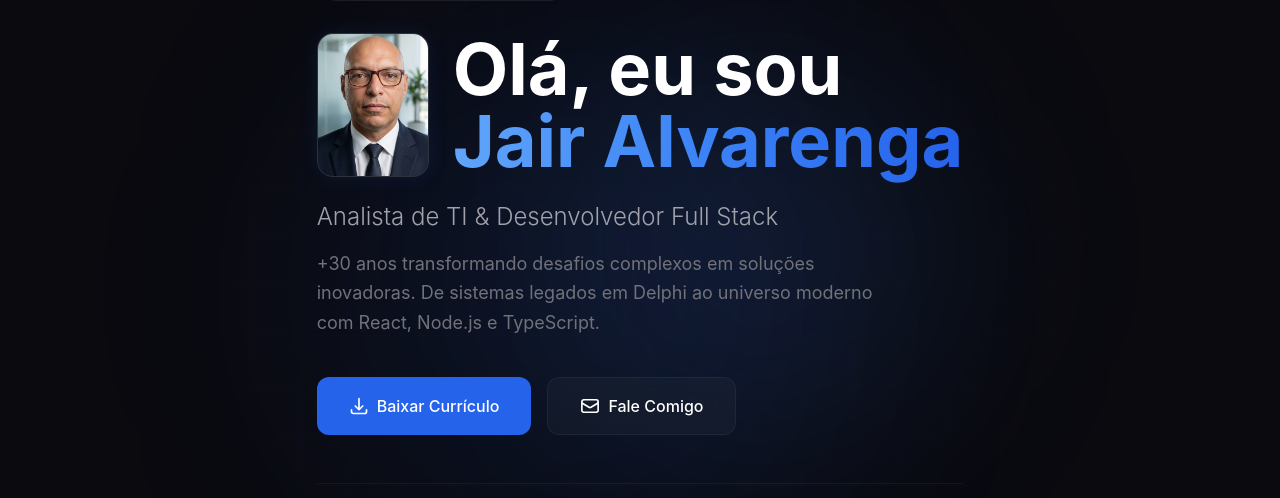
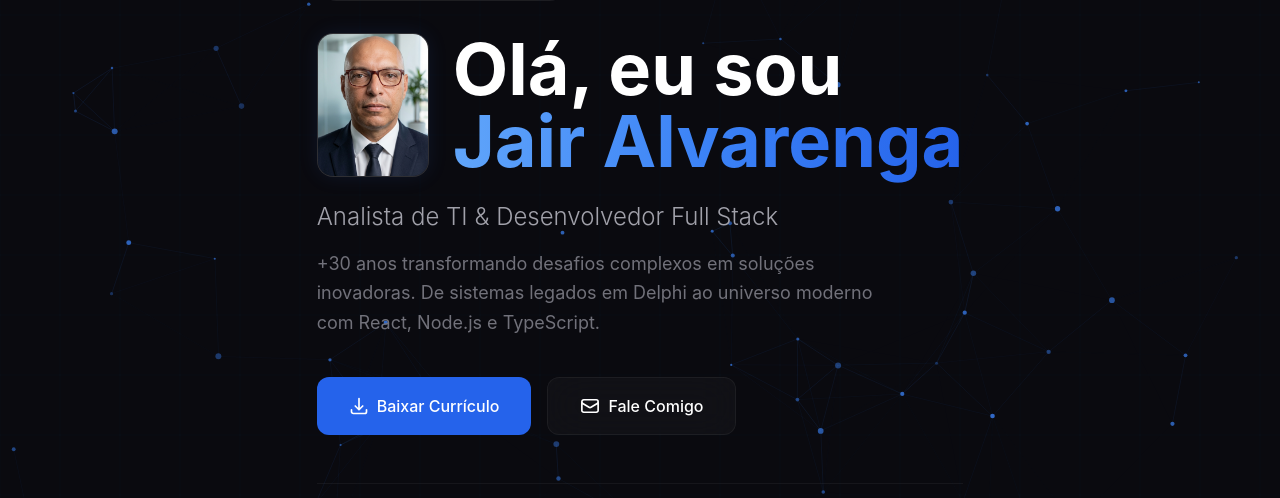
Before and after one commit to jairalvarengapereira/Portfolio, a Next.js app: page / in a window 1280 px wide. Shown: the part 165-663 px from the top of the page. Built offline with nearby package versions, Linux system fonts and the light colour scheme; no server answers.

Commit message:
fix: remove static backgrounds to let particles show through

```diff
--- a/app/page.tsx
+++ b/app/page.tsx
@@ -10,7 +10,7 @@ import { ScrollProgress } from '@/components/Animations'
 
 export default function Home() {
   return (
-    <main className="min-h-screen bg-dark-950">
+    <main className="min-h-screen">
       <ScrollProgress />
       <Header />
       <Hero />
--- a/components/Hero.tsx
+++ b/components/Hero.tsx
@@ -16,10 +16,6 @@ export default function Hero() {
 
   return (
     <section id="inicio" ref={ref} className="relative min-h-screen flex items-center overflow-hidden">
-      <div className="absolute inset-0 bg-grid opacity-40" />
-      <div className="absolute top-1/4 left-1/4 w-[500px] h-[500px] bg-blue-600/10 rounded-full blur-[120px]" />
-      <div className="absolute bottom-1/4 right-1/4 w-[400px] h-[400px] bg-blue-500/10 rounded-full blur-[100px]" />
-
       <motion.div
         style={{ opacity, y, scale }}
         className="relative z-10 max-w-6xl mx-auto px-6 pt-32 pb-20"
```
